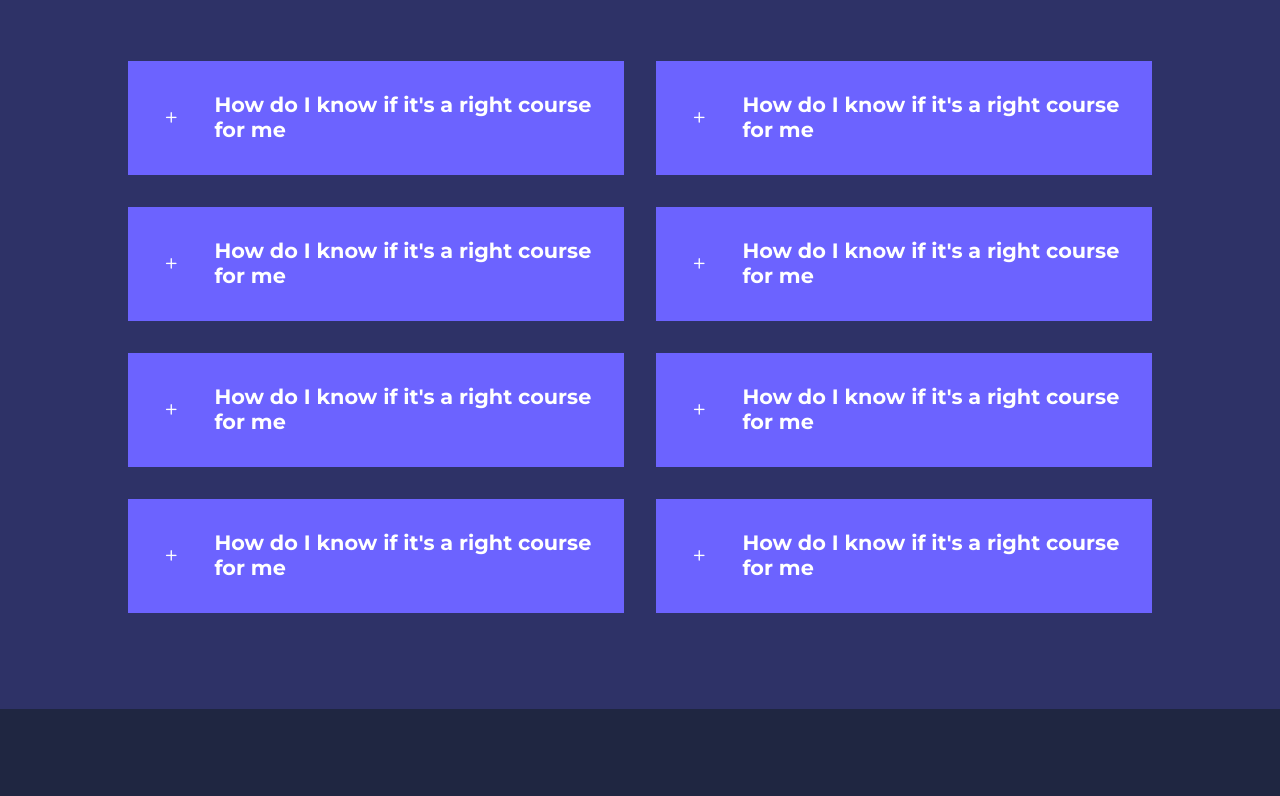
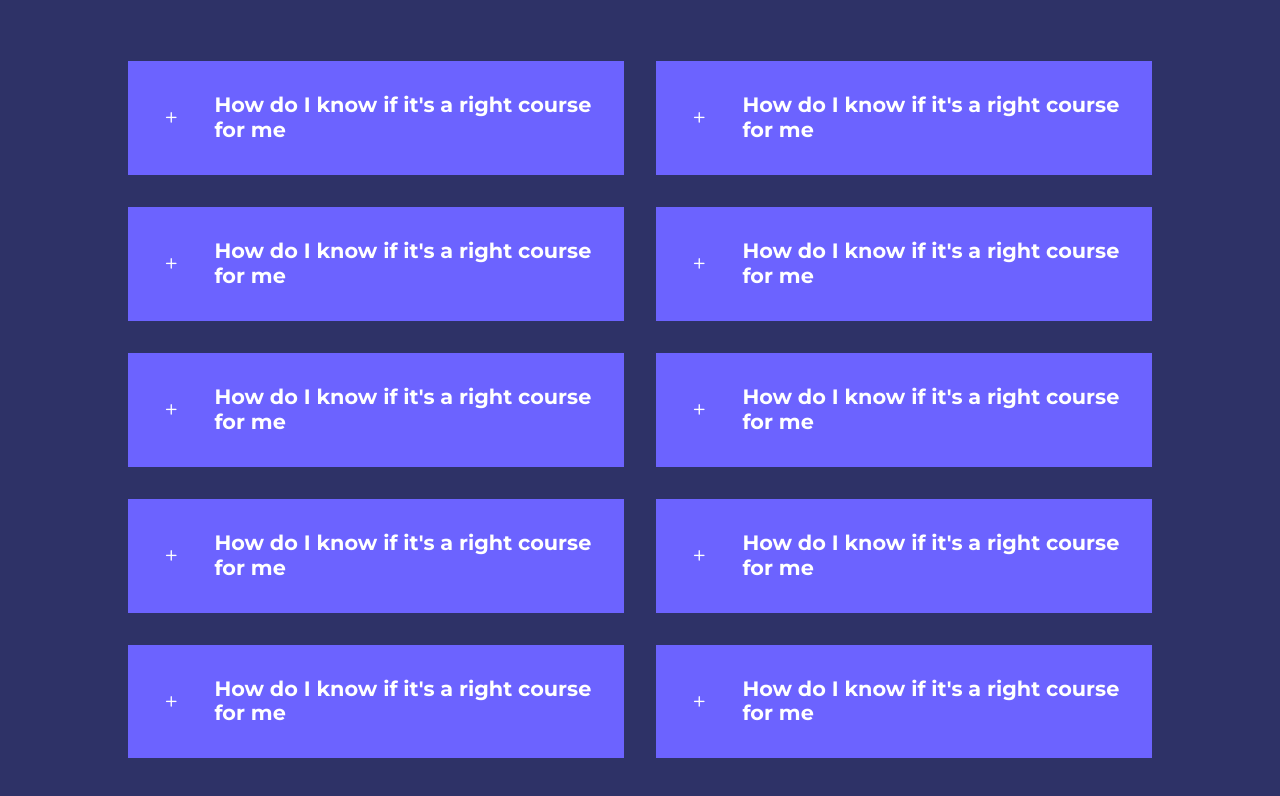
Before and after one commit to Adekunle27/MalLearn, a plain HTML site: page index.html in a window 1280 px wide. Shown: the part 2287-3083 px from the top of the page. Before the commit the page ends 2996 px from the top, so only its background shows below. Drawn offline with nearby package versions, Linux system fonts and the light colour scheme.

Commit message:
Make Some cleanup

```diff
--- a/css/styles.css
+++ b/css/styles.css
@@ -102,6 +102,13 @@ img {
 .nav__menu .active {
     color: var(--color-bg);
 }
+
+/* WINDOW SCROLL  */
+.window-scroll {
+    background: var(--color-primary);
+    box-shadow: 0 1rem 2rem rgba(0, 0, 0, 0.2);
+}
+
 /* NAVBAR */
 
 nav {
@@ -133,12 +140,6 @@ nav {
 
 nav button {
     display: none;
-}
-
-/* WINDOW SCROLL  */
-.window-scroll {
-    background: var(--color-primary);
-    box-shadow: 0 1rem 2rem rgba(0, 0, 0, 0.2);
 }
 
 /* HEADER  */
@@ -283,9 +284,6 @@ header {
     cursor: pointer;
 }
 
-.question__answer h4 {
-}
-
 .question__answer p {
     display: none;
 }
--- a/index.html
+++ b/index.html
@@ -193,6 +193,20 @@
                     <p>Lorem ipsum dolor sit amet consectetur adipisicing elit. Reiciendis natus numquam odio quis sint repellendus possimus voluptatibus atque repellat, quia nesciunt dicta libero, hic maxime omnis, maiores quibusdam laudantium quos?</p>
                 </div>
             </article>
+            <article class="faq">
+                <div class="faq__icon"><i class="uil uil-plus"></i></div>
+                <div class="question__answer">
+                    <h4>How do I know if it's a right course for me</h4>
+                    <p>Lorem ipsum dolor sit amet consectetur adipisicing elit. Reiciendis natus numquam odio quis sint repellendus possimus voluptatibus atque repellat, quia nesciunt dicta libero, hic maxime omnis, maiores quibusdam laudantium quos?</p>
+                </div>
+            </article>
+            <article class="faq">
+                <div class="faq__icon"><i class="uil uil-plus"></i></div>
+                <div class="question__answer">
+                    <h4>How do I know if it's a right course for me</h4>
+                    <p>Lorem ipsum dolor sit amet consectetur adipisicing elit. Reiciendis natus numquam odio quis sint repellendus possimus voluptatibus atque repellat, quia nesciunt dicta libero, hic maxime omnis, maiores quibusdam laudantium quos?</p>
+                </div>
+            </article>
         </div>
     </section>
     <script src="script.js"></script>
```
